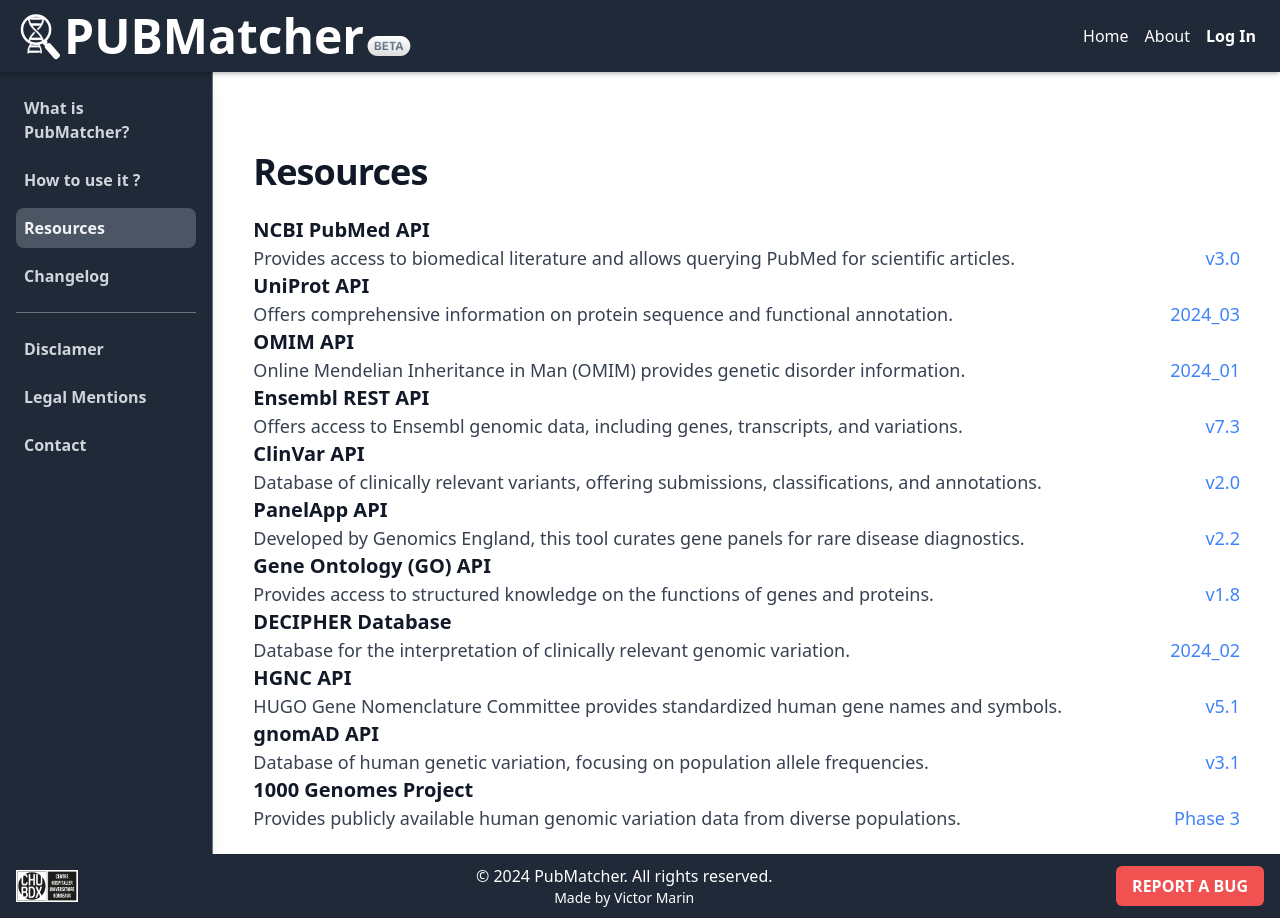
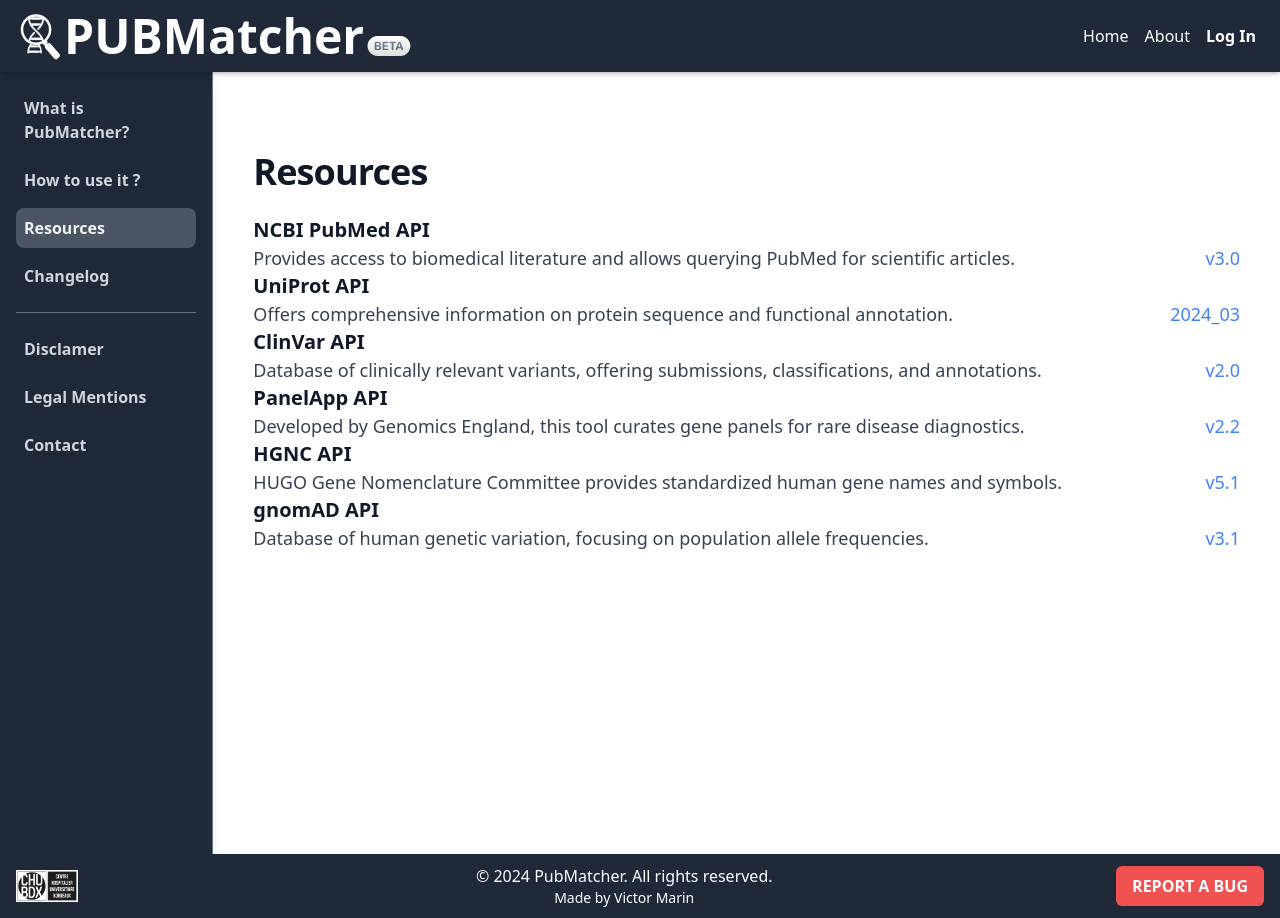
Before and after one commit to victormar1/PubMatcher, a Vue app: page /about/resources in a window 1280 px wide. Built offline with nearby package versions, Linux system fonts and the light colour scheme; what chartjs-plugin-datalabels would draw is missing.

Commit message:
fix : changelog

```diff
--- a/src/components/ChangelogPage.vue
+++ b/src/components/ChangelogPage.vue
@@ -31,26 +31,29 @@ export default {
             changelogEntries: [
                 {
                     date: 'December 2024',
-                    changes: ['User accounts', 'New UI', 'Bug fixes', 'New features'],
+                    changes: [
+                        'Better search design with QoL changes (gene blacklisting ).',
+                        'ClinVar Lookup column added.',
+                        'Added a complete About page with changelog (v2.1) for improved transparency.',
+                        'Improved response time for smoother navigation.',
+                        'Better management of search histories with direct display.',
+                    ],
                 },
                 {
                     date: 'November 2024',
-                    changes: ['Added new feature X', 'Improved performance', 'Fixed bug Y'],
+                    changes: [
+                        'Major UI redesign with modern visuals and improved navigation.',
+                        'User login system with account management.',
+                        'Performance fixes for buffering issues and response time improvements.',
+                        'Enhanced error handling (icons, error messages, loading states).',
+                    ],
                 },
                 {
-                    date: 'June 2024',
-                    changes: ['Initial Release'],
+                    date: 'February 2024',
+                    changes: ['Major stability improvement','Fix stability of batch input'],
                 },
                 {
-                    date: 'June 2024',
-                    changes: ['Initial Release'],
-                },
-                {
-                    date: 'June 2024',
-                    changes: ['Initial Release'],
-                },
-                {
-                    date: 'June 2024',
+                    date: 'January 2024',
                     changes: ['Initial Release'],
                 },
 
--- a/src/components/ResourcesPage.vue
+++ b/src/components/ResourcesPage.vue
@@ -46,18 +46,7 @@ export default {
                     version: '2024_03',
                     link: 'https://www.uniprot.org/help/api',
                 },
-                {
-                    name: 'OMIM API',
-                    desc: 'Online Mendelian Inheritance in Man (OMIM) provides genetic disorder information.',
-                    version: '2024_01',
-                    link: 'https://omim.org/help/api',
-                },
-                {
-                    name: 'Ensembl REST API',
-                    desc: 'Offers access to Ensembl genomic data, including genes, transcripts, and variations.',
-                    version: 'v7.3',
-                    link: 'https://rest.ensembl.org/',
-                },
+
                 {
                     name: 'ClinVar API',
                     desc: 'Database of clinically relevant variants, offering submissions, classifications, and annotations.',
@@ -70,18 +59,7 @@ export default {
                     version: 'v2.2',
                     link: 'https://panelapp.genomicsengland.co.uk/',
                 },
-                {
-                    name: 'Gene Ontology (GO) API',
-                    desc: 'Provides access to structured knowledge on the functions of genes and proteins.',
-                    version: 'v1.8',
-                    link: 'http://geneontology.org/docs/api/',
-                },
-                {
-                    name: 'DECIPHER Database',
-                    desc: 'Database for the interpretation of clinically relevant genomic variation.',
-                    version: '2024_02',
-                    link: 'https://www.deciphergenomics.org/',
-                },
+
                 {
                     name: 'HGNC API',
                     desc: 'HUGO Gene Nomenclature Committee provides standardized human gene names and symbols.',
@@ -94,24 +72,7 @@ export default {
                     version: 'v3.1',
                     link: 'https://gnomad.broadinstitute.org/',
                 },
-                {
-                    name: '1000 Genomes Project',
-                    desc: 'Provides publicly available human genomic variation data from diverse populations.',
-                    version: 'Phase 3',
-                    link: 'http://www.internationalgenome.org/',
-                },
-                {
-                    name: 'GTEx Portal API',
-                    desc: 'Provides access to gene expression data across human tissues.',
-                    version: 'v8',
-                    link: 'https://gtexportal.org/home/api-docs',
-                },
-                {
-                    name: 'PubTator API',
-                    desc: 'Provides text-mining annotations for biomedical literature, including genes, diseases, and chemicals.',
-                    version: 'v1.5',
-                    link: 'https://www.ncbi.nlm.nih.gov/research/pubtator/',
-                },
+
             ]
 
         };
```
